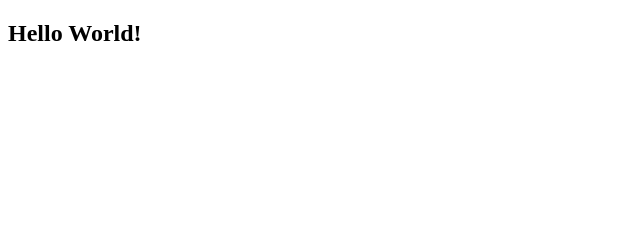
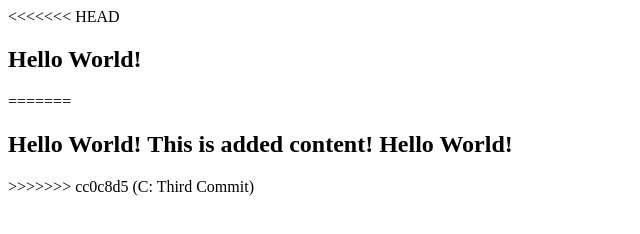
Before and after one commit to techlearner999/Sample, a plain HTML site: page index.html in a window 1280 px wide. Shown: the whole page, without its empty margins (0-640 px from the left). Drawn offline with Linux system fonts and the light colour scheme.

Commit message:
C: Third Commit

```diff
--- a/index.html
+++ b/index.html
@@ -6,6 +6,10 @@
     <title>Document</title>
 </head>
 <body>
+<<<<<<< HEAD
     <h2>Hello World!</h2>
+=======
+    <h2>Hello World! This is added content! Hello World!</h2>
+>>>>>>> cc0c8d5 (C: Third Commit)
 </body>
 </html>
```
